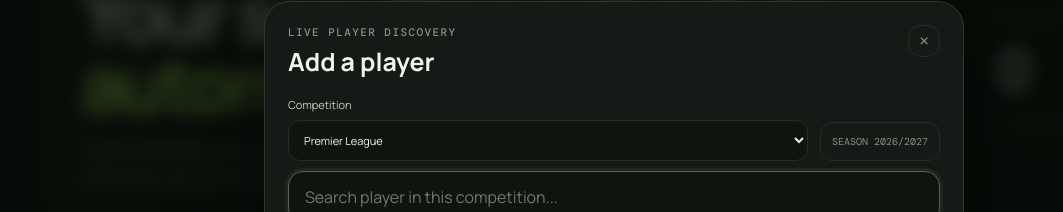
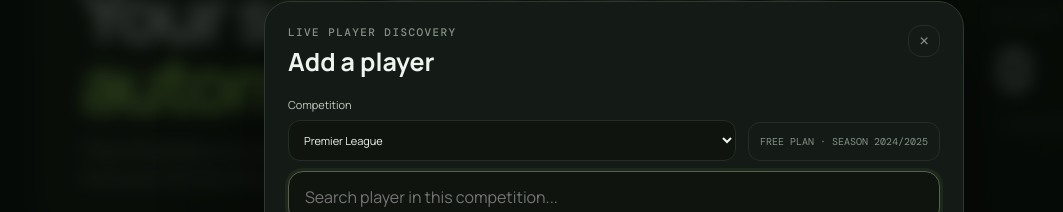
Before and after one commit to omaryazghi98-code/scoutboard, a Next.js app: page / in a window 1280 px wide. Both pictures are taken after a click on the button "+ Add player". Shown: the part 218-430 px from the top of the page, without its empty margins (26-1089 px from the left). Built offline with nearby package versions, Linux system fonts and the light colour scheme.

Commit message:
fix: default player search to free-tier supported season

```diff
--- a/app/page.tsx
+++ b/app/page.tsx
@@ -26,7 +26,7 @@ type Fixture = {
 
 const STORAGE_KEY = 'scoutboard-watchlist';
 const LEAGUE_STORAGE_KEY = 'scoutboard-search-league';
-const SEASON = 2026;
+const SEASON = 2024;
 const competitions = [
   { id: 39, name: 'Premier League' },
   { id: 140, name: 'LaLiga' },
@@ -241,7 +241,7 @@ export default function Home() {
         <div className="modalBackdrop" onMouseDown={() => setShowSearch(false)}>
           <section className="searchModal" onMouseDown={(event) => event.stopPropagation()}>
             <div className="modalHeader"><div><div className="eyebrow">LIVE PLAYER DISCOVERY</div><h2>Add a player</h2></div><button className="iconButton" onClick={() => setShowSearch(false)}>×</button></div>
-            <div className="searchScope"><label className="fieldLabel">Competition<select value={leagueId} onChange={(event) => changeLeague(Number(event.target.value))}>{competitions.map((league) => <option value={league.id} key={league.id}>{league.name}</option>)}</select></label><span className="scopeSeason mono">SEASON {SEASON}/{SEASON + 1}</span></div>
+            <div className="searchScope"><label className="fieldLabel">Competition<select value={leagueId} onChange={(event) => changeLeague(Number(event.target.value))}>{competitions.map((league) => <option value={league.id} key={league.id}>{league.name}</option>)}</select></label><span className="scopeSeason mono">FREE PLAN · SEASON {SEASON}/{SEASON + 1}</span></div>
             <input autoFocus value={query} onChange={(event) => setQuery(event.target.value)} placeholder="Search player in this competition..." />
             <div className="searchResults">
               {!query.trim() && <div className="noResults">Choose a competition, then type at least 3 characters.</div>}
```
